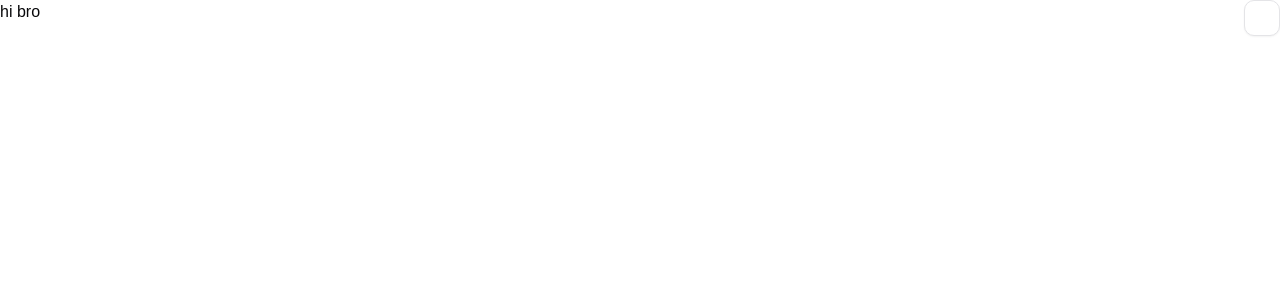
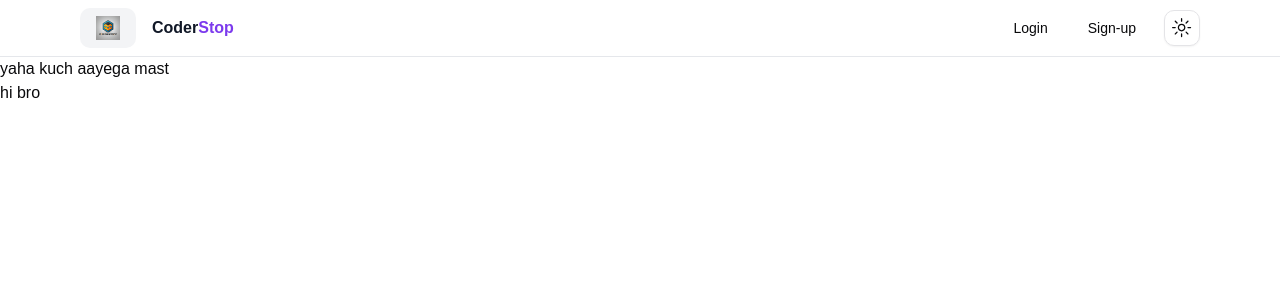
Before and after one commit to roshan-jha-23/coder-stop--0.1.1.0-, a Next.js app: page / in a window 1280 px wide. Shown: the top 300 px of the page. Built offline with nearby package versions, Linux system fonts and the light colour scheme; no server answers; a web font is replaced by a local one.

Commit message:
navbar done and user authentication done

```diff
--- a/package.json
+++ b/package.json
@@ -9,6 +9,7 @@
     "lint": "next lint"
   },
   "dependencies": {
+    "@kinde-oss/kinde-auth-nextjs": "^2.3.4",
     "@radix-ui/react-dropdown-menu": "^2.1.1",
     "@radix-ui/react-icons": "^1.3.0",
     "@radix-ui/react-slot": "^1.1.0",
--- /dev/null
+++ b/src/app/api/auth/[kindeAuth]/route.ts
@@ -0,0 +1,2 @@
+import { handleAuth } from "@kinde-oss/kinde-auth-nextjs/server";
+export const GET = handleAuth();
--- a/src/app/layout.tsx
+++ b/src/app/layout.tsx
@@ -2,6 +2,7 @@ import type { Metadata } from "next";
 import {  Recursive } from "next/font/google";
 import { ThemeProvider } from "@/components/theme-provider";
 import "./globals.css";
+import Navbar from "@/components/Navbar";
 
 
 const recursive = Recursive({ subsets: ["latin","cyrillic-ext"] });
@@ -25,6 +26,7 @@ export default function RootLayout({
           enableSystem
           disableTransitionOnChange
         >
+          <Navbar/>
           {children}
         </ThemeProvider>
       </body>
--- a/src/app/page.tsx
+++ b/src/app/page.tsx
@@ -4,8 +4,8 @@ import Image from "next/image";
 export default function Home() {
   return (
     <div>
-      <div className="m-0 text-white p-0 absolute top-0 right-0">
-        <ModeToggle />
+      <div className=" text ">
+       yaha kuch aayega mast
       </div>
       <h1>hi bro</h1>
     </div>
--- /dev/null
+++ b/src/components/MaxWidthWrapper.tsx
@@ -0,0 +1,15 @@
+import { cn } from '@/lib/utils'
+import React, { ReactNode } from 'react'
+
+function MaxWidthWrapper({className,children}:{
+    className?: string,
+    children:ReactNode
+}) {
+  return (
+    <div className={cn('h-full mx-auto w-full max-w-screen-xl px-2.5 md:px-20',className)}>
+      {children}
+    </div>
+  )
+}
+
+export default MaxWidthWrapper
--- /dev/null
+++ b/src/components/Navbar.tsx
@@ -0,0 +1,106 @@
+
+import {
+  DropdownMenu,
+  DropdownMenuContent,
+  DropdownMenuItem,
+  DropdownMenuLabel,
+  DropdownMenuSeparator,
+  DropdownMenuTrigger,
+} from "@radix-ui/react-dropdown-menu";
+import Link from "next/link";
+import { FC } from "react";
+import MaxWidthWrapper from "./MaxWidthWrapper";
+import { getKindeServerSession } from "@kinde-oss/kinde-auth-nextjs/server";
+import { buttonVariants } from "./ui/button";
+import { ModeToggle } from "./ui/ModeToggle";
+
+interface NavbarProps {}
+
+const Navbar: FC<NavbarProps> = async ({}) => {
+  const { getUser } = getKindeServerSession();
+  const user = await getUser();
+  const isAdmin = user?.email === process.env.ADMIN_EMAIL;
+
+  return (
+    <nav className="sticky z-50 inset-x-0 top-0 w-full border-b border-gray-200 bg-white/70 backdrop-blur-md">
+      <MaxWidthWrapper>
+        <div className="flex h-14 items-center justify-between">
+          <div className="flex items-center space-x-4">
+            <DropdownMenu>
+              <DropdownMenuTrigger className="py-2 px-4 bg-gray-100 text-gray-900 rounded-md hover:bg-gray-200 focus:outline-none focus:ring-2 focus:ring-violet-500">
+                <img src="/menu-icon.png" alt="Menu" className="h-6 w-6" />
+              </DropdownMenuTrigger>
+              <DropdownMenuContent className="bg-white border border-gray-200 shadow-md rounded-md">
+                <DropdownMenuLabel className="text-gray-700">
+                  --Content--
+                </DropdownMenuLabel>
+                <DropdownMenuSeparator />
+                <DropdownMenuItem className="hover:bg-gray-100 text-gray-900">
+                  Profile
+                </DropdownMenuItem>
+                <DropdownMenuItem className="hover:bg-gray-100 text-gray-900">
+                  Billing
+                </DropdownMenuItem>
+                <DropdownMenuItem className="hover:bg-gray-100 text-gray-900">
+                  Team
+                </DropdownMenuItem>
+                <DropdownMenuItem className="hover:bg-gray-100 text-gray-900">
+                  Subscription
+                </DropdownMenuItem>
+              </DropdownMenuContent>
+            </DropdownMenu>
+            <Link href="/" className="flex z-40 font-semibold text-gray-900">
+              Coder <span className="text-violet-600">Stop</span>
+            </Link>
+          </div>
+          <div className="h-full flex items-center space-x-4">
+            {user ? (
+              <>
+                <Link
+                  href="/api/auth/logout"
+                  className={buttonVariants({
+                    size: "md",
+                    variant: "ghost",
+                  })}
+                >
+                  Logout
+                </Link>
+                {isAdmin ? (
+                  <Link
+                    href="/dashboard"
+                    className={buttonVariants({
+                      size: "md",
+                      variant: "ghost",
+                    })}
+                  >
+                    Dashboard☠️
+                  </Link>
+                ) : null}
+
+                <ModeToggle />
+              </>
+            ) : (
+              <>
+                <Link
+                  href="/api/auth/login"
+                  className={buttonVariants({ size: "md", variant: "ghost" })}
+                >
+                  Login
+                </Link>
+                <Link
+                  href="/api/auth/register"
+                  className={buttonVariants({ size: "md", variant: "ghost" })}
+                >
+                  Sign-up
+                </Link>
+                <ModeToggle />
+              </>
+            )}
+          </div>
+        </div>
+      </MaxWidthWrapper>
+    </nav>
+  );
+};
+
+export default Navbar;
--- a/src/components/ui/button.tsx
+++ b/src/components/ui/button.tsx
@@ -23,6 +23,7 @@ const buttonVariants = cva(
       size: {
         default: "h-9 px-4 py-2",
         sm: "h-8 rounded-md px-3 text-xs",
+        md:"h-10 rounded-md px-3 text-base",
         lg: "h-10 rounded-md px-8",
         icon: "h-9 w-9",
       },
```
Also changed, not shown: public/menu-icon.png (added), 1 other file (tests, documents, lock files or other folders).
